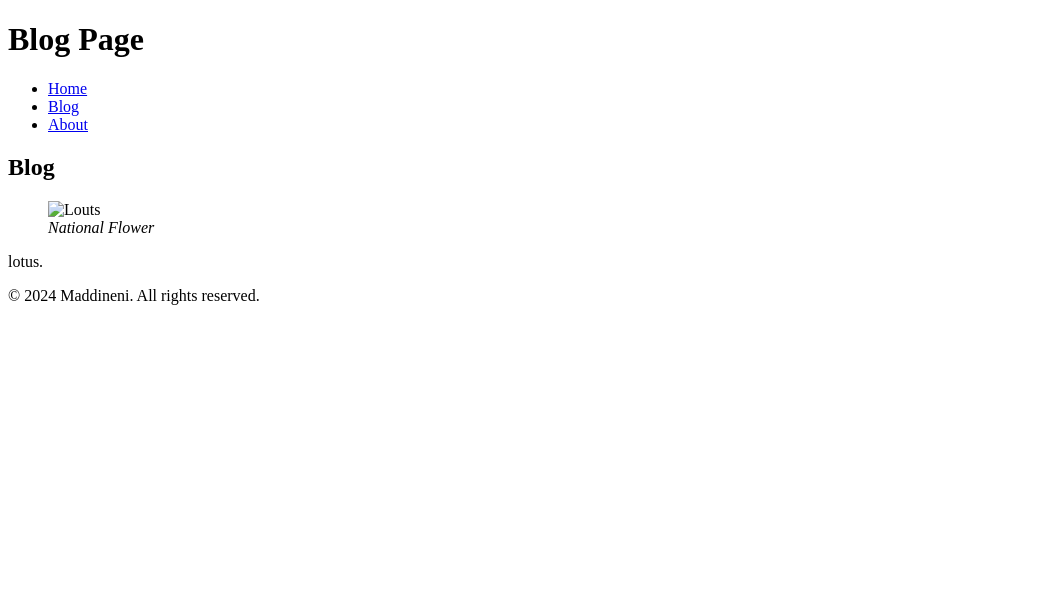
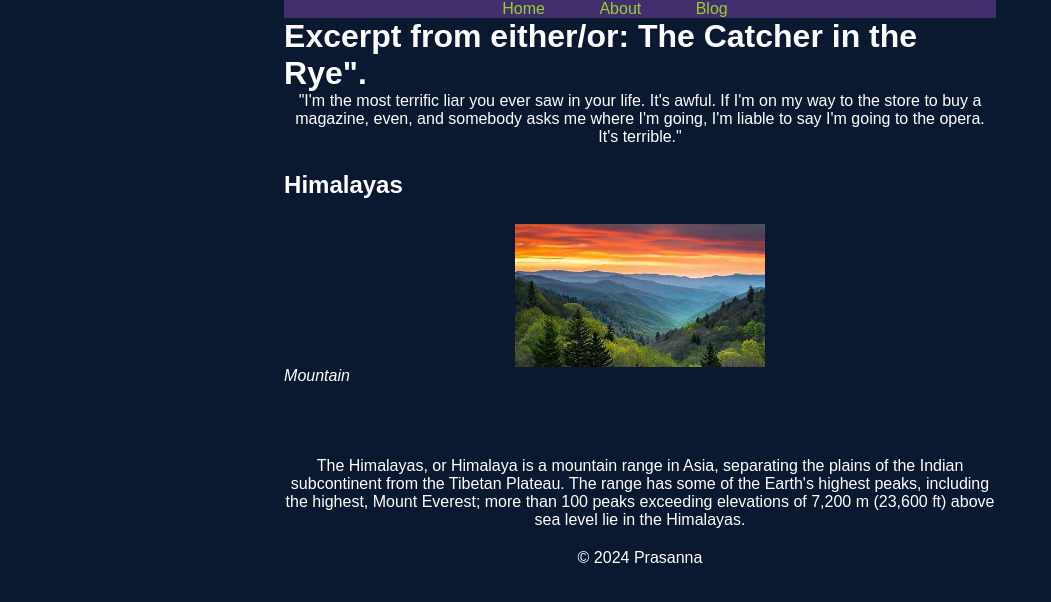
Before and after one commit to luckymaddineni/cloud_hw2, a plain HTML site: page pages/blog.html in a window 1280 px wide. Shown: the whole page, without its empty margins (0-1051 px from the left). Drawn offline with Linux system fonts and the light colour scheme.

Commit message:
second commit

```diff
--- /dev/null
+++ b/css/style.css
@@ -0,0 +1,67 @@
+* {
+    margin: auto;
+    padding: 0;
+    box-sizing: border-box;
+}
+
+body {
+    max-width: 80ch;
+    background-color: #210856;
+    color: white;
+}
+
+a {
+    color: yellowgreen;
+    text-decoration: none;
+}
+
+a:hover {
+    background-color: whitesmoke;
+}
+
+header {
+    background-color: rgba(90, 56, 138, 0.685);
+    padding: 0px;
+}
+
+header h1 {
+    font-size: 3em;
+    margin-top: 30px;
+    margin-bottom: 30px;
+}
+
+nav ul {
+    list-style-type: none;
+    margin: 0;
+    padding: 0;
+    text-align: center;
+}
+
+nav li {
+    display: inline-block;
+    margin-right: 50px;
+}
+
+nav ul:after {
+    content: "";
+    display: block;
+    clear: both;
+}
+
+h2 {
+    margin-top: 25px;
+    margin-bottom: 25px;
+    text-align: left;
+}
+
+p {
+    text-align: center;
+    margin-bottom: 20px;
+}
+
+img {
+    display: block;
+    max-width: 100%;
+    height: auto;
+    margin: 0 auto;
+}
--- a/pages/blog.html
+++ b/pages/blog.html
@@ -1,36 +1,44 @@
 <!DOCTYPE html>
 <html lang="en">
 <head>
+    <link rel="stylesheet" href="../css/style.css">
     <meta charset="UTF-8">
     <meta name="viewport" content="width=device-width, initial-scale=1.0">
-    <title>Blog</title>
-    <link rel="stylesheet" href="../css/style.css">
+    <title>Prasanna</title>
+    <style>
+        body {
+            background-color: #0a192f;
+            color: #fff;
+            font-family: Arial, sans-serif;
+        }
+    </style>
 </head>
 <body>
     <header>
-        <h1>Blog Page</h1>
         <nav>
             <ul>
                 <li><a href="../index.html">Home</a></li>
+                <li><a href="about.html">About</a></li>
                 <li><a href="blog.html">Blog</a></li>
-                <li><a href="about.html">About</a></li>
             </ul>
         </nav>
     </header>
+    <main>
+       <h1>Excerpt from either/or: The Catcher in the Rye".</h2>
+        <p>"I'm the most terrific liar you ever saw in your life. It's awful. If I'm on my way to the store to buy a magazine, even, and somebody asks me where I'm going, I'm liable to say I'm going to the opera. It's terrible."</p>
 
-    <main>
-        <article class="blog-entry">
-            <h2>Blog</h2>
-            <figure>
-                <img src="Louts.jpg" alt="Louts" width="250px">
-                <figcaption><em>National Flower</em></figcaption>
-            </figure>
-            <p>lotus.</p>
-        </article>
-    </main>
+<h2>Himalayas</h2>
+<figure>
+    <img alt="Mountain" width="250px" src="OIP.jpeg">
+    <figcaption><em>Mountain</em></figcaption>
+       </figure>
+<br>
+<br>
+<br>
+<p>The Himalayas, or Himalaya is a mountain range in Asia, separating the plains of the Indian subcontinent from the Tibetan Plateau. The range has some of the Earth's highest peaks, including the highest, Mount Everest; more than 100 peaks exceeding elevations of 7,200 m (23,600 ft) above sea level lie in the Himalayas. </p>
 
     <footer>
-        <p>&copy; 2024 Maddineni. All rights reserved.</p>
+        <p>&copy; 2024 Prasanna</p>
     </footer>
 </body>
 </html>
```
Also changed, not shown: index.html (+12 -6 lines), pages/about.html (+13 -6 lines), css/style.css.txt (deleted), image/OIP.jpeg (added), pages/OIP.jpeg (added).
